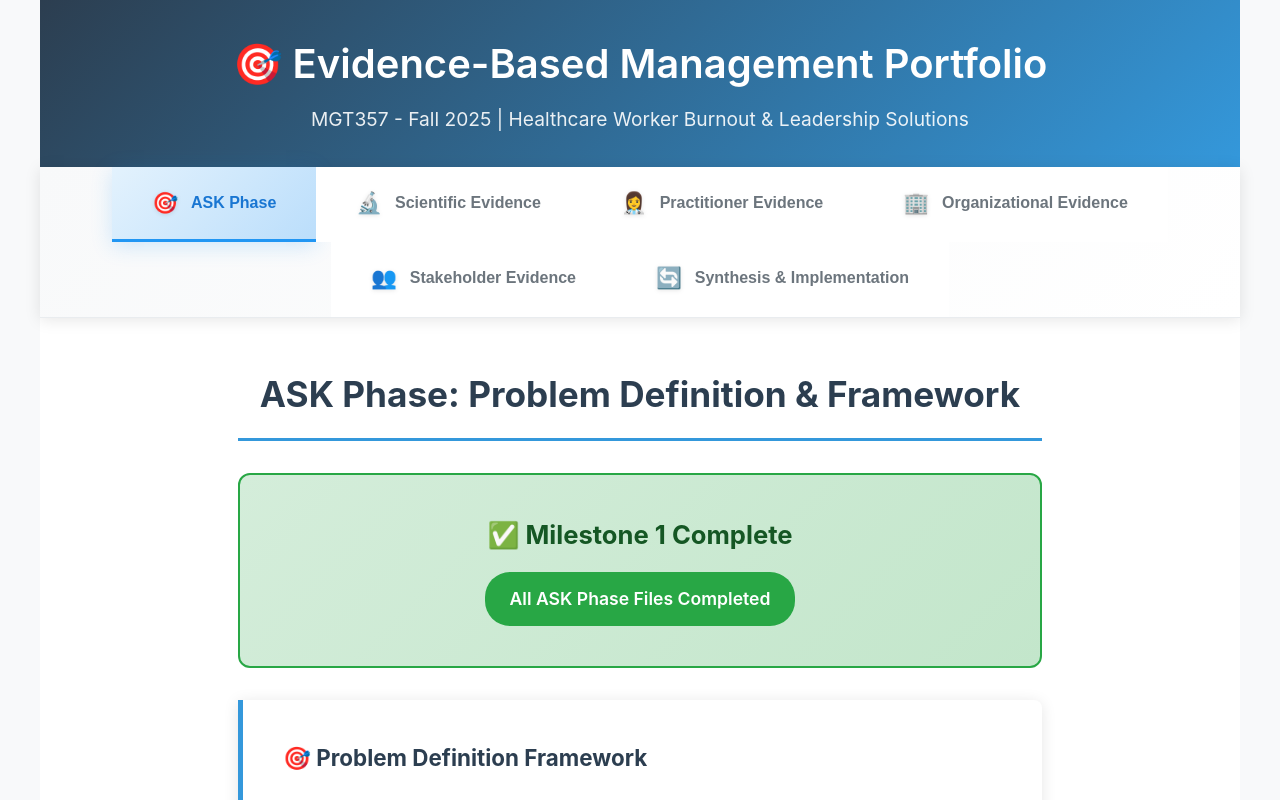
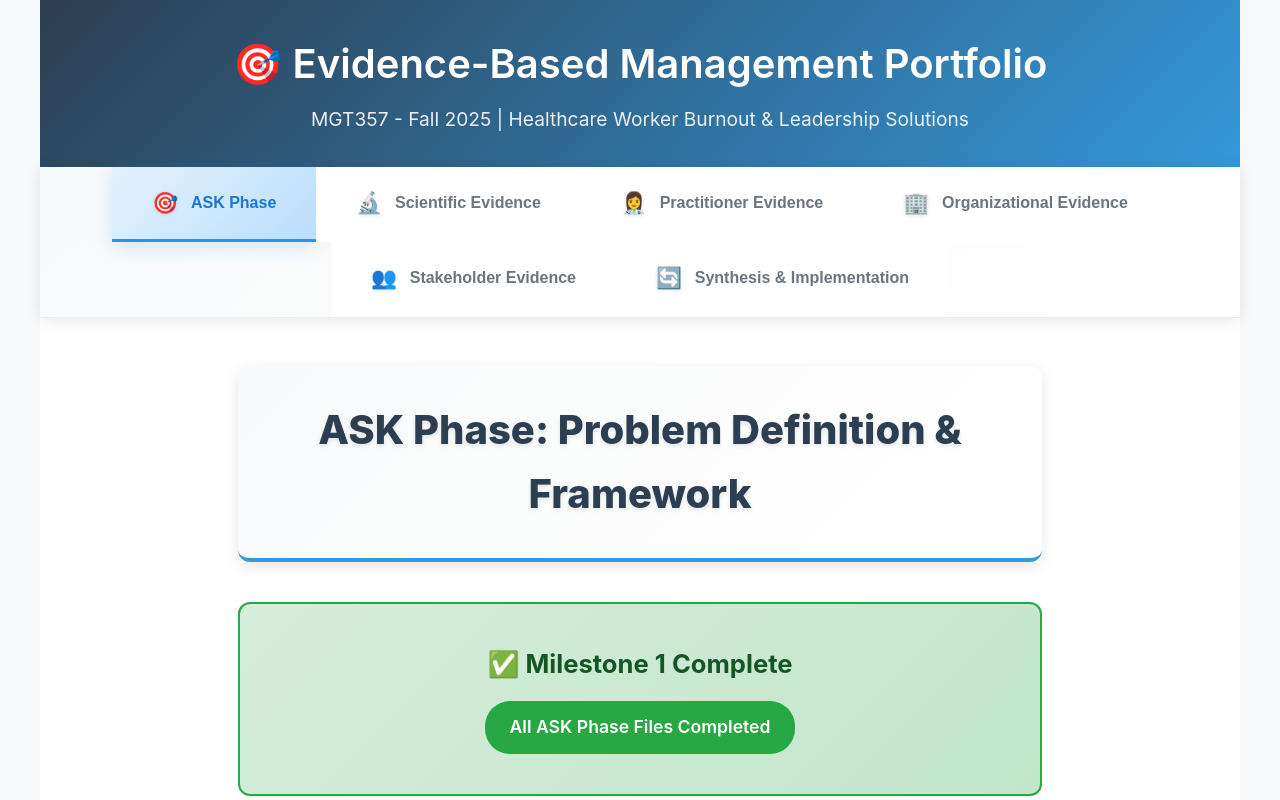
Before and after one commit to kwint472/EBM-dashboard-Wintersgill, a plain HTML site: page index.html in a window 1280 px wide. Shown: the top 800 px of the page. Drawn offline with Linux system fonts and the light colour scheme.

Commit message:
Ultra-condense bullet points and dramatically enhance title visibility with bold styling

```diff
--- a/index.html
+++ b/index.html
@@ -127,12 +127,18 @@
         }
 
         .tab-panel h2 {
-            font-size: 2.2rem;
+            font-size: 2.5rem;
             color: #2c3e50;
-            margin-bottom: 2rem;
+            margin-bottom: 2.5rem;
             text-align: center;
-            border-bottom: 3px solid #3498db;
-            padding-bottom: 1rem;
+            border-bottom: 4px solid #3498db;
+            padding-bottom: 1.5rem;
+            background: linear-gradient(135deg, #f8f9fa, #ffffff);
+            padding: 2rem;
+            border-radius: 12px;
+            box-shadow: 0 4px 15px rgba(0,0,0,0.1);
+            font-weight: 800;
+            text-shadow: 0 2px 4px rgba(0,0,0,0.1);
         }
 
         /* === CONTENT SECTIONS === */
@@ -147,11 +153,19 @@
 
         .content-section h4 {
             color: #2c3e50;
-            font-size: 1.4rem;
+            font-size: 1.6rem;
             margin-bottom: 1.5rem;
             display: flex;
             align-items: center;
-            gap: 0.5rem;
+            gap: 0.8rem;
+            font-weight: 700;
+            background: linear-gradient(135deg, #e3f2fd, #f3e5f5);
+            padding: 1rem;
+            border-radius: 8px;
+            border-left: 5px solid #3498db;
+            text-transform: uppercase;
+            letter-spacing: 0.5px;
+            box-shadow: 0 2px 10px rgba(52, 152, 219, 0.2);
         }
 
         .file-preview {
@@ -790,22 +804,22 @@
                 .replace(/</g, '&lt;')
                 .replace(/>/g, '&gt;')
 
-                // Handle headers with clean styling
-                .replace(/^# (.*$)/gim, '<h1 style="color: #2c3e50; font-size: 2rem; margin: 2rem 0 1rem 0; padding: 1rem; background: linear-gradient(135deg, #3498db, #2980b9); color: white; border-radius: 8px; text-align: center;">🎯 $1</h1>')
-                .replace(/^## (.*$)/gim, '<h2 style="color: #2980b9; font-size: 1.6rem; margin: 1.5rem 0 1rem 0; padding: 0.8rem; background: #e3f2fd; border-left: 5px solid #3498db; border-radius: 0 8px 8px 0;">$1</h2>')
-                .replace(/^### (.*$)/gim, '<h3 style="color: #34495e; font-size: 1.3rem; margin: 1.2rem 0 0.8rem 0; padding: 0.6rem; background: #f8f9fa; border-left: 4px solid #95a5a6; border-radius: 0 6px 6px 0;">$1</h3>')
-                .replace(/^#### (.*$)/gim, '<h4 style="color: #555; font-size: 1.1rem; margin: 1rem 0 0.5rem 0; padding: 0.4rem; background: #f8f9fa; border-left: 3px solid #bdc3c7;">$1</h4>')
+                // Handle headers with enhanced visibility
+                .replace(/^# (.*$)/gim, '<h1 style="color: white; font-size: 2.2rem; margin: 2.5rem 0 1.5rem 0; padding: 1.5rem; background: linear-gradient(135deg, #3498db, #2980b9); border-radius: 12px; text-align: center; box-shadow: 0 6px 20px rgba(52, 152, 219, 0.4); font-weight: 800; text-shadow: 0 2px 4px rgba(0,0,0,0.3);">🎯 $1</h1>')
+                .replace(/^## (.*$)/gim, '<h2 style="color: #1976d2; font-size: 1.8rem; margin: 2rem 0 1.2rem 0; padding: 1rem; background: linear-gradient(135deg, #e3f2fd, #bbdefb); border-left: 6px solid #3498db; border-radius: 0 12px 12px 0; box-shadow: 0 4px 15px rgba(52, 152, 219, 0.2); font-weight: 700;">$1</h2>')
+                .replace(/^### (.*$)/gim, '<h3 style="color: #2c3e50; font-size: 1.5rem; margin: 1.5rem 0 1rem 0; padding: 0.8rem; background: linear-gradient(135deg, #f8f9fa, #e9ecef); border-left: 5px solid #95a5a6; border-radius: 0 8px 8px 0; font-weight: 600; text-transform: uppercase; letter-spacing: 0.5px;">$1</h3>')
+                .replace(/^#### (.*$)/gim, '<h4 style="color: #495057; font-size: 1.2rem; margin: 1.2rem 0 0.8rem 0; padding: 0.6rem; background: #f8f9fa; border-left: 4px solid #bdc3c7; border-radius: 0 6px 6px 0; font-weight: 600;">$1</h4>')
 
                 // Clean bold and italic formatting
                 .replace(/\*\*(.*?)\*\*/g, '<strong style="color: #2c3e50; font-weight: 700;">$1</strong>')
                 .replace(/\*(.*?)\*/g, '<em style="color: #6c757d; font-style: italic;">$1</em>')
 
-                // Clean list formatting - more condensed
-                .replace(/^- (.*$)/gim, '<div style="margin: 0.2rem 0; padding: 0.3rem; border-left: 3px solid #3498db;"><span style="color: #3498db; margin-right: 0.5rem;">•</span>$1</div>')
-                .replace(/^(\d+)\. (.*$)/gim, '<div style="margin: 0.2rem 0; padding: 0.3rem; border-left: 3px solid #e74c3c;"><span style="color: #e74c3c; margin-right: 0.5rem;">$1.</span>$2</div>')
+                // Clean list formatting - very condensed
+                .replace(/^- (.*$)/gim, '<div style="margin: 0.1rem 0; padding: 0.2rem; border-left: 3px solid #3498db;"><span style="color: #3498db; margin-right: 0.5rem;">•</span>$1</div>')
+                .replace(/^(\d+)\. (.*$)/gim, '<div style="margin: 0.1rem 0; padding: 0.2rem; border-left: 3px solid #e74c3c;"><span style="color: #e74c3c; margin-right: 0.5rem;">$1.</span>$2</div>')
 
-                // Convert line breaks
-                .replace(/\n\n/g, '<div style="margin: 1rem 0;"></div>')
+                // Convert line breaks - less spacing
+                .replace(/\n\n/g, '<div style="margin: 0.5rem 0;"></div>')
                 .replace(/\n/g, '<br>');
 
             // Wrap in clean container
@@ -815,7 +829,7 @@
                     padding: 2rem;
                     border-radius: 12px;
                     font-family: -apple-system, BlinkMacSystemFont, 'Segoe UI', Roboto, sans-serif;
-                    line-height: 1.6;
+                    line-height: 1.5;
                     color: #2c3e50;
                 ">
                     ${formattedContent}
```
